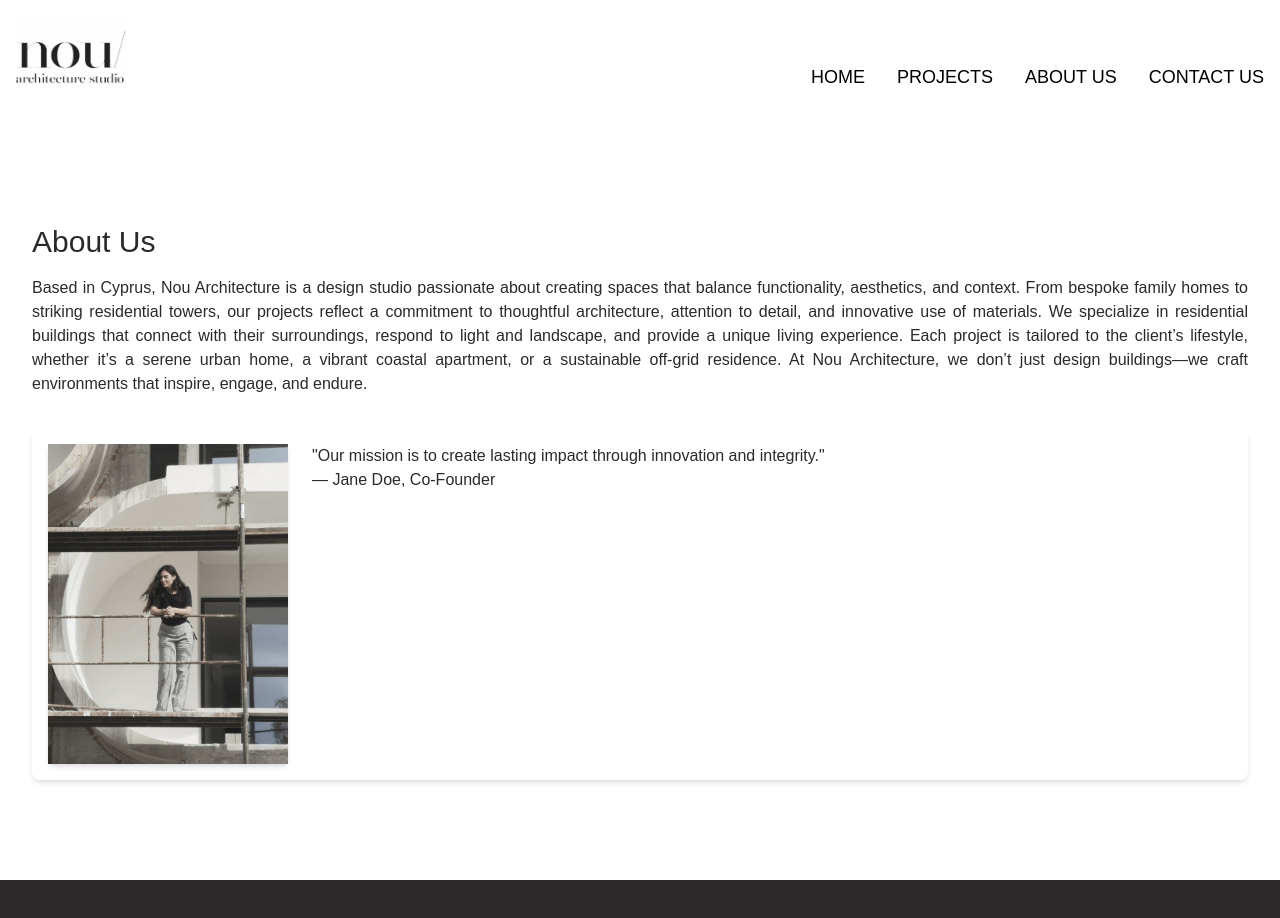
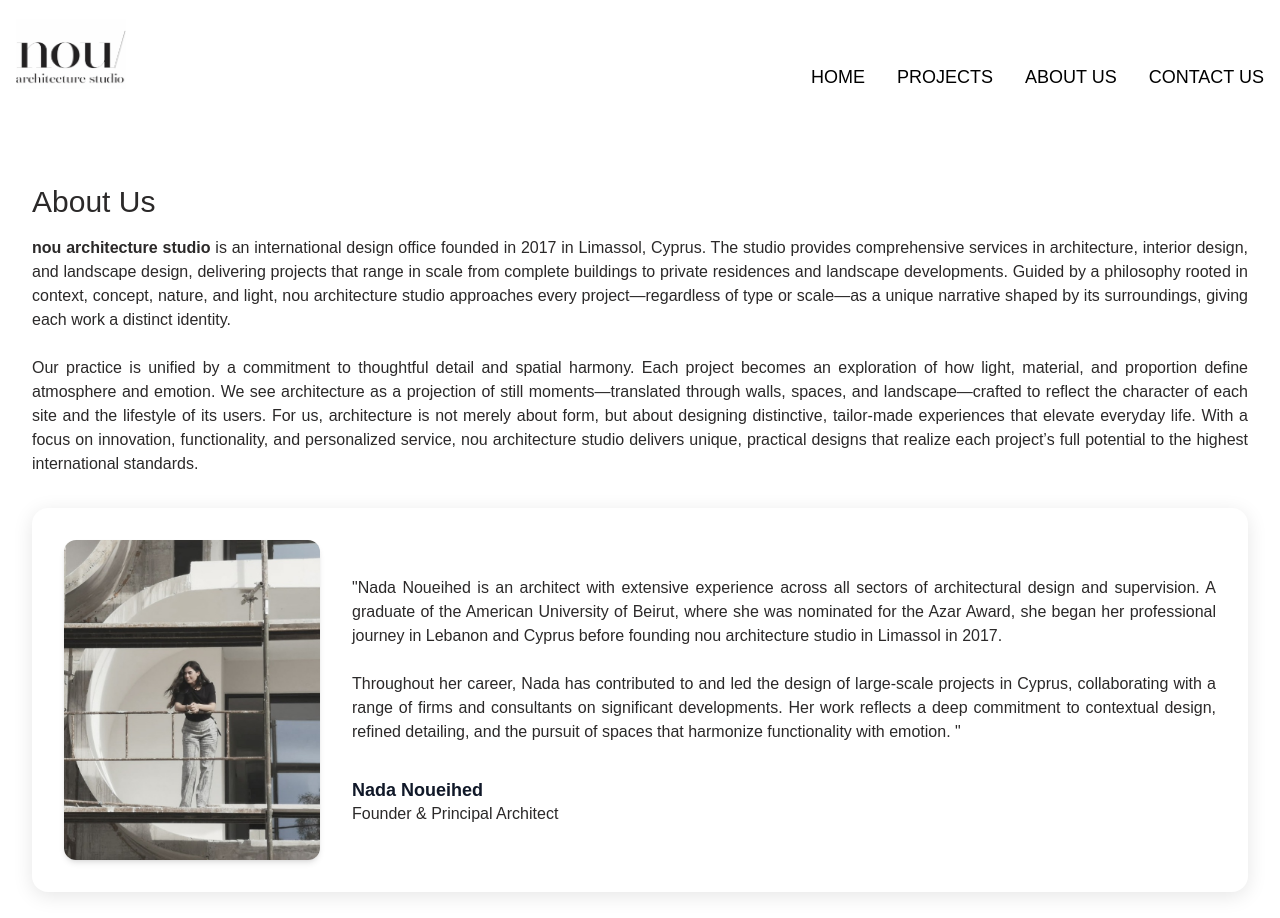
Before and after one commit to GeorgesIshak/nou, a Next.js app: page /about in a window 1280 px wide. Shown: the top 918 px of the page. Built offline with nearby package versions, Linux system fonts and the light colour scheme.

Commit message:
Improve desktop grid layout for ProjectsPage

```diff
--- a/app/about/page.tsx
+++ b/app/about/page.tsx
@@ -8,36 +8,65 @@ export default function AboutPage() {
   return (
     <>
       <Header />
-      <div className="bg-dark-bg text-[#2b2929]  font-montserrat px-8 py-16 mt-20 md:mt-40">
+      <div className="bg-dark-bg text-[#2b2929]  font-montserrat px-8 py-16 mt-20 md:mt-30">
         {/* Hero / Introduction */}
         <section className="mx-auto mb-8">
            <h2 className="text-2xl md:text-3xl text-justify font-medium transition-transform duration-500 group-hover:translate-y-[-3px] fade-in mb-4">
                   About Us
            </h2>
           <p className="text-sm md:text-base text-black leading-relaxed text-justify mt-4">
-            Based in Cyprus, Nou Architecture is a design studio passionate about creating spaces that balance functionality, aesthetics, and context. From bespoke family homes to striking residential towers, our projects reflect a commitment to thoughtful architecture, attention to detail, and innovative use of materials. We specialize in residential buildings that connect with their surroundings, respond to light and landscape, and provide a unique living experience. Each project is tailored to the client’s lifestyle, whether it’s a serene urban home, a vibrant coastal apartment, or a sustainable off-grid residence. At Nou Architecture, we don’t just design buildings—we craft environments that inspire, engage, and endure.
+  <span className="font-bold">nou architecture studio</span> is an international design office founded in 2017 in Limassol, Cyprus.
+  The studio provides comprehensive services in architecture, interior design, and landscape design,
+  delivering projects that range in scale from complete buildings to private residences and landscape developments.
+  Guided by a philosophy rooted in context, concept, nature, and light, nou architecture studio approaches every project—regardless of type or scale—as a unique narrative shaped by its surroundings, giving each work a distinct identity.
+  <br />
+  <br />
+  Our practice is unified by a commitment to thoughtful detail and spatial harmony. Each project becomes an exploration of how light, material, and proportion define atmosphere and emotion.
+
+  We see architecture as a projection of still moments—translated through walls, spaces, and landscape—crafted to reflect the character of each site and the lifestyle of its users. For us, architecture is not merely about form, but about designing distinctive, tailor-made experiences that elevate everyday life.
+
+  With a focus on innovation, functionality, and personalized service, nou architecture studio delivers unique, practical designs that realize each project’s full potential to the highest international standards.
 </p>
+
+
         </section>
 
       {/* Founder / Quote */}
-        <div className="flex flex-col md:flex-row items-center md:items-start gap-6 p-4 md:p6 bg-white rounded-lg shadow-md mb-8">
+<div className="flex flex-col md:flex-row items-center justify-center gap-8 p-6 md:p-8 bg-white rounded-2xl shadow-[0_4px_20px_rgba(0,0,0,0.1)] hover:shadow-[0_8px_28px_rgba(0,0,0,0.15)] transition-shadow duration-300 mx-auto text-center md:text-left">
   <Image
     src="/images/projects/founder.jpeg"
     alt="Co-Founder"
     width={260}
     height={260}
-            className="w-60 h-60 md:w-60 md:h-80 object-cover shadow-md"
+    className="w-60 h-60 md:w-64 md:h-80 object-cover rounded-xl shadow-md"
   />
-          <div className="text-center md:text-left">
+
+  <div className="flex flex-col justify-center text-left">
   <p className="text-sm md:text-base text-black leading-relaxed text-justify">
-            &quot;Our mission is to create lasting impact through innovation and
-              integrity.&quot;
+    &quot;Nada Noueihed is an architect with extensive experience across all sectors of architectural design and supervision.
+    A graduate of the American University of Beirut, where she was nominated for the Azar Award, she began her professional journey
+    in Lebanon and Cyprus before founding nou architecture studio in Limassol in 2017.
+    <br />
+    <br />
+    Throughout her career, Nada has contributed to and led the design of large-scale projects in Cyprus, collaborating with a range of
+    firms and consultants on significant developments. Her work reflects a deep commitment to contextual design, refined detailing,
+    and the pursuit of spaces that harmonize functionality with emotion.
+    &quot;
   </p>
-            <p className="mt-4 font-semibold text-gray-900">
-              — Jane Doe, Co-Founder
-            </p>
+
+  <div
+    id="founder-title"
+    className="mt-6 md:mt-8 font-semibold text-gray-900 leading-tight text-left mx-0"
+  >
+    <span className="font-bold block text-lg">Nada Noueihed</span>
+    <span className="block text-[#2b2929] font-normal">
+      Founder &amp; Principal Architect
+    </span>
   </div>
 </div>
+
+</div>
+
       </div>
 
       <Footer />
--- a/app/contact/page.tsx
+++ b/app/contact/page.tsx
@@ -9,7 +9,7 @@ export default function ContactPage() {
       <Header />
       <div className="min-h-screen px-8 py-16 md:px-8">
         {/* Grid: Title + Address + Contact Info + Social Media */}
-        <div className="flex flex-wrap gap-10 md:gap-20 mb-12 items-start mt-24 md:mt-40">
+        <div className="flex flex-wrap gap-10 md:gap-20 mb-12 items-start mt-24 md:mt-30">
           {/* Our Address */}
           <div className="flex flex-col gap-4 md:col-span-1">
             <div className="grid items-start gap-4">
--- a/app/projects/page.tsx
+++ b/app/projects/page.tsx
@@ -15,30 +15,30 @@ export default function ProjectsPage() {
       >
         <div className="text-5xl font-bold mt-8 md:mt-14.5"></div>
 
-        <div className="grid grid-cols-1 sm:grid-cols-2 lg:grid-cols-3 gap-1">
+        <div className="grid grid-cols-1 sm:grid-cols-2 lg:grid-cols-4 gap-1">
           {projects.map((project, i) => (
             <div
               key={project.slug}
               className={`
     relative group overflow-hidden
-    ${i === 1 ? "sm:col-span-2" : ""}
+    ${i === 1 ? "sm:col-span-1" : ""}
     ${i === 2 ? "sm:col-span-2" : ""}
-    ${i === 3 ? "sm:row-span-2" : ""}
-    ${i === 4 ? "sm:col-span-2" : ""}
-    ${i === 5 ? "sm:row-span-2" : ""}
-    ${i === 6 ? "sm:col-span-2" : ""}
+    ${i === 3 ? "sm:col-span-2" : ""}
+    ${i === 4 ? "sm:col-span-1" : ""}
+    ${i === 5 ? "sm:col-span-1" : ""}
+    ${i === 6 ? "sm:col-span-1" : ""}
     ${i === 7 ? "sm:col-span-2" : ""}
-    ${i === 8 ? "sm:col-span-2" : ""}
-    ${i === 9 ? "sm:row-span-2" : ""}
-    ${i === 10 ? "sm:col-span-2" : ""}
-     ${i ===11 ? "sm:col-span-2" : ""}
-    ${i === 12? "sm:row-span-2" : ""}
+    ${i === 8 ? "sm:col-span-1" : ""}
+    ${i === 9 ? "sm:col-span-2" : ""}
+    ${i === 10 ? "sm:col-span-1" : ""}
+     ${i ===11 ? "sm:col-span-1" : ""}
+    ${i === 12? "sm:col-span-1" : ""}
     ${i ===13 ? "sm:col-span-2" : ""}
-    ${i === 14 ? "sm:row-span-2" : ""}
+    ${i === 14 ? "sm:col-span-1" : ""}
     ${i === 15 ? "sm:col-span-2" : ""}
-    ${i === 16 ? "sm:col-span-2" : ""}
-    ${i === 17 ? "sm:col-span-2" : ""}
-    ${i === 18 ? "sm:row-span-2" : ""}
+    ${i === 16 ? "sm:col-span-1" : ""}
+    ${i === 17 ? "sm:col-span-1" : ""}
+    ${i === 18 ? "sm:col-span-1" : ""}
     ${i === 19 ? "sm:col-span-2" : ""}
     min-h-[280px] sm:min-h-[360px]
   `}
@@ -47,7 +47,9 @@ export default function ProjectsPage() {
                 src={project.mainImage}
                 alt={project.title}
                 fill
-                className="object-cover transition-transform duration-500 group-hover:scale-110"
+                  style={{ aspectRatio: "90/ 32" }} // wider frame
+
+                className="object-fill object-center transition-transform duration-500 group-hover:scale-110"
               />
 
               <div
--- a/components/SliderProjects.tsx
+++ b/components/SliderProjects.tsx
@@ -34,7 +34,7 @@ export default function SliderProjects({ images }: SliderProjectsProps) {
 
   // Responsive slides
   useEffect(() => {
-    const handleResize = () => setVisibleCount(window.innerWidth < 768 ? 1 : 2);
+    const handleResize = () => setVisibleCount(window.innerWidth < 768 ? 1 : 3);
     handleResize();
     window.addEventListener("resize", handleResize);
     return () => window.removeEventListener("resize", handleResize);
@@ -66,10 +66,13 @@ export default function SliderProjects({ images }: SliderProjectsProps) {
     {slides.map((img, idx) => (
       <div
         key={idx}
-            className="flex-shrink-0 relative cursor-pointer"
+        className="relative flex-shrink-0 overflow-hidden rounded-lg bg-black aspect-[5/4]" // taller, consistent frame
         style={{
-              flexBasis: visibleCount === 1 ? "100%" : `calc(${100 / visibleCount}% - ${gap}px)`,
-              height: visibleCount === 1 ? "80vw" : "360px",
+          // equal columns accounting for gaps
+          flexBasis:
+            visibleCount === 1
+              ? "100%"
+              : `calc((100% - ${(visibleCount - 1) * gap}px) / ${visibleCount})`,
         }}
         onClick={() => setModalImage(img)}
       >
@@ -77,13 +80,15 @@ export default function SliderProjects({ images }: SliderProjectsProps) {
           src={img}
           alt={`Slide ${idx}`}
           fill
-              className="object-cover rounded-lg"
-              style={{ pointerEvents: "none" }}
-              sizes="(max-width: 768px) 100vw, 33vw"
+          className="object-cover" // full-bleed, tiny crop for consistency
+          style={{ objectPosition: "center", pointerEvents: "none" }}
+          sizes={`(max-width: 768px) 100vw, ${100 / visibleCount}vw`}
+          priority={idx < 3}
         />
       </div>
     ))}
   </div>
+
 
       {/* Buttons */}
       <button
```
Also changed, not shown: data/projects.ts (+16 -3 lines). Lines whose indentation alone changed are shown as unchanged.
